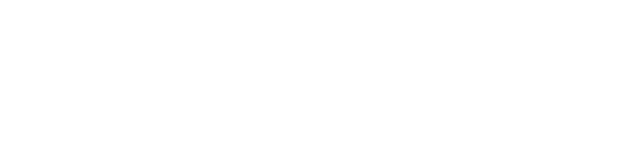
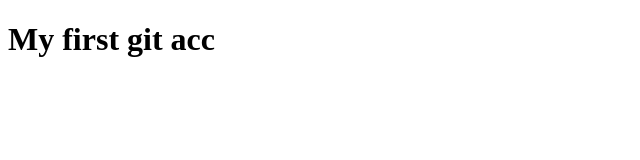
Before and after one commit to ezazul1/my-first-repo, a plain HTML site: page index.html in a window 1280 px wide. Shown: the whole page, without its empty margins (0-640 px from the left). Drawn offline with Linux system fonts and the light colour scheme.

Commit message:
header added

```diff
--- a/index.html
+++ b/index.html
@@ -6,6 +6,6 @@
     <title>My first github repo</title>
 </head>
 <body>
-
+    <h1>My first git acc</h1>
 </body>
 </html>
```
